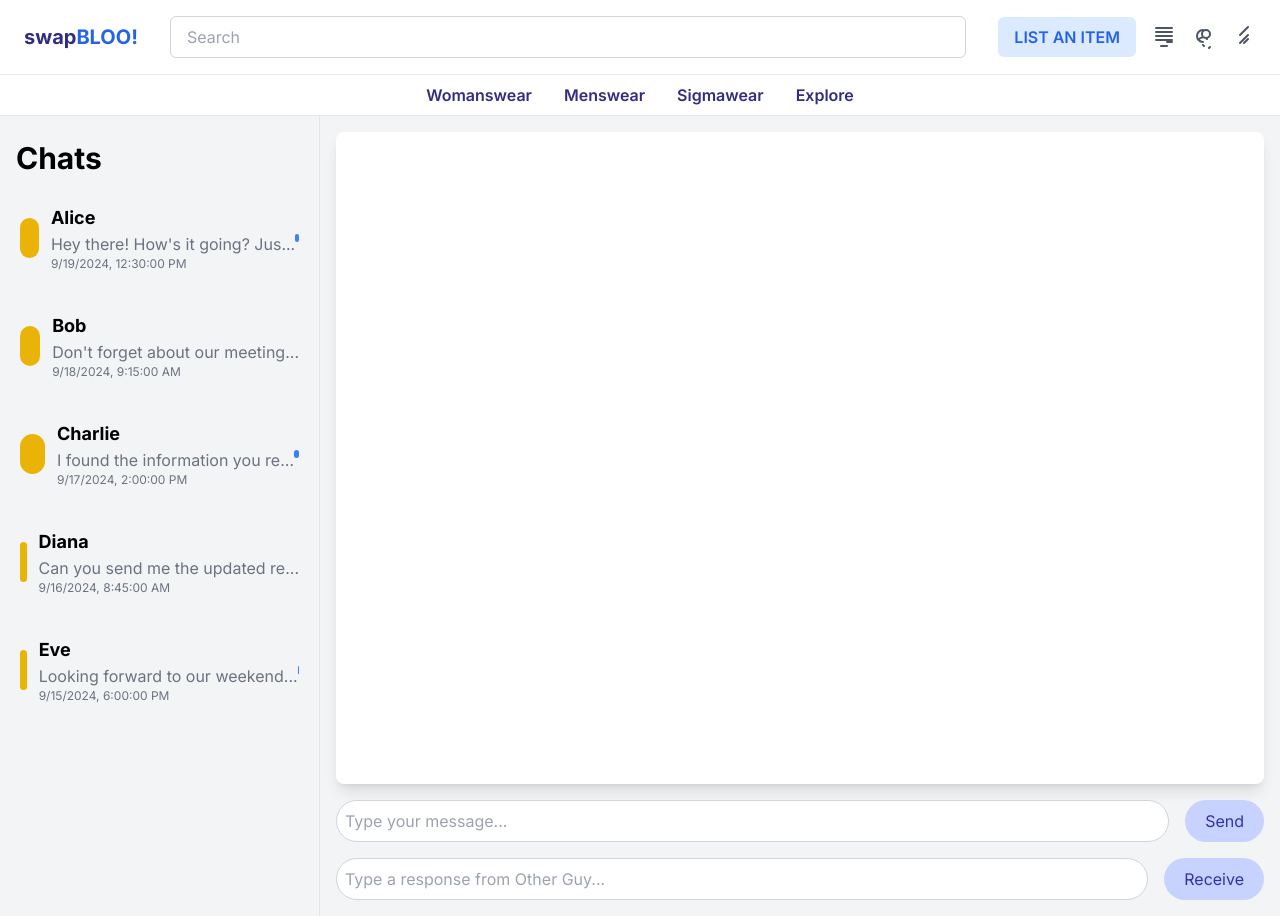
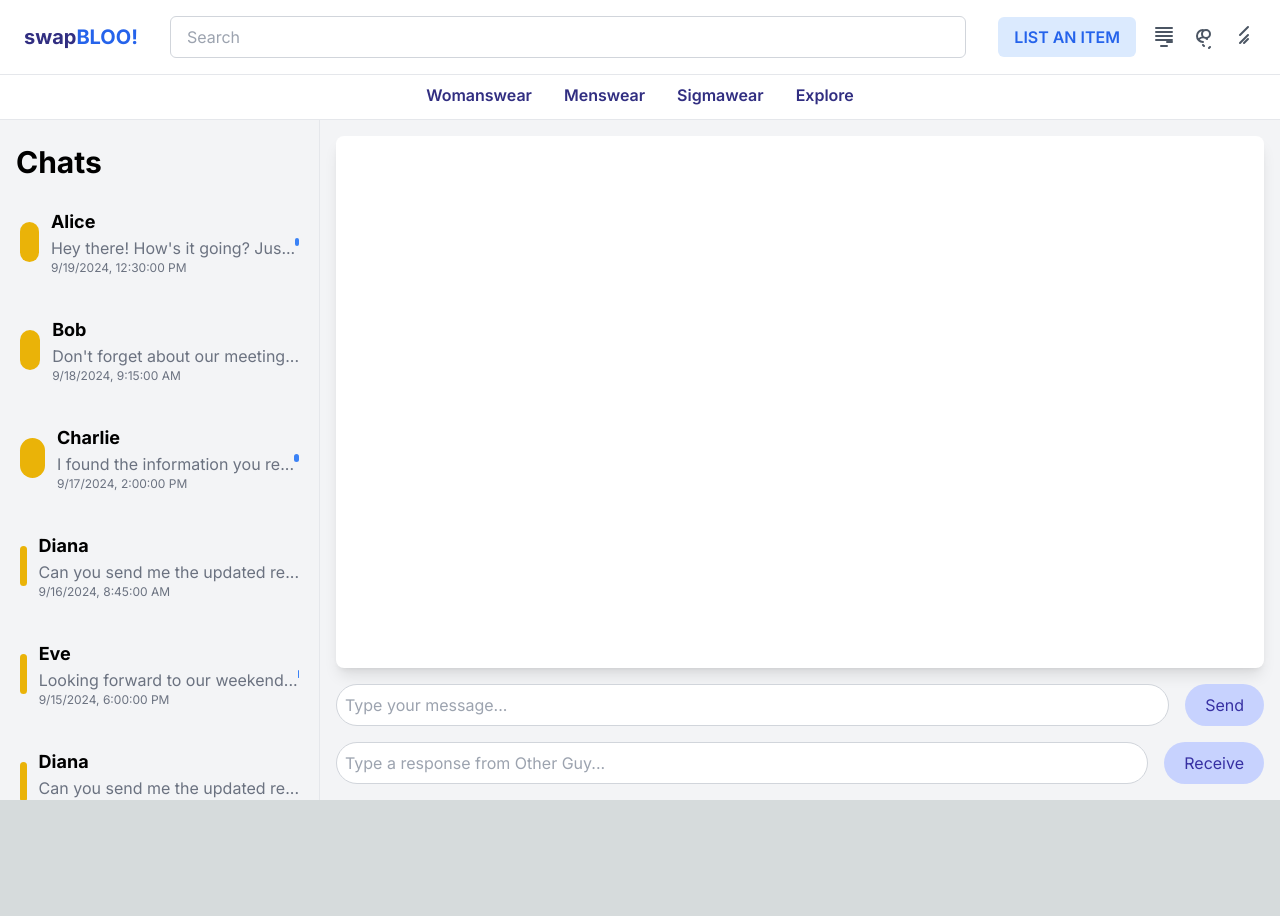
Before and after one commit to luowarren/Swapbloo-App, a Next.js app in the folder frontend/: page /chats in a window 1280 px wide. After the commit the page ends 800 px from the top, so only its background shows below. Built offline with nearby package versions, Linux system fonts and the light colour scheme.

Commit message:
fixed scrolls

```diff
--- a/frontend/app/chats/page.tsx
+++ b/frontend/app/chats/page.tsx
@@ -1,6 +1,6 @@
 "use client"; // This marks the component as a Client Component
 
-import React, { useState, FormEvent } from "react";
+import React, { useState, FormEvent, useRef, useEffect } from "react";
 import MessagePreview from "../components/MessagePreview";
 
 const data = [
@@ -34,22 +34,40 @@ const data = [
     date: "2024-09-15T18:00:00Z",
     viewed: false,
   },
+  {
+    username: "Diana",
+    message: "Can you send me the updated report when you have a moment?",
+    date: "2024-09-16T08:45:00Z",
+    viewed: true,
+  },
+  {
+    username: "Eve",
+    message: "Looking forward to our weekend trip!",
+    date: "2024-09-15T18:00:00Z",
+    viewed: false,
+  },
 ];
 
 const ChatPage: React.FC = () => {
-  const [messages, setMessages] = useState<string[]>([]);
+  const [messages, setMessages] = useState<{ text: string; sender: string }[]>([]);
   const [meInput, setMeInput] = useState<string>(""); // Input for sending messages as "Me"
   const [otherGuyInput, setOtherGuyInput] = useState<string>(""); // Input for receiving messages from "Other Guy"
   const [activeChat, setActiveChat] = useState<number | null>(null);
-  const [selectedMessageIndex, setSelectedMessageIndex] = useState<
-    number | null
-  >(null);
+  const [selectedMessageIndex, setSelectedMessageIndex] = useState<number | null>(null);
+  const messageBoxRef = useRef<HTMLDivElement>(null); // Create a ref for the messageBox
+
+  // Scroll to the bottom of the messageBox when messages change
+  useEffect(() => {
+    if (messageBoxRef.current) {
+      messageBoxRef.current.scrollTop = messageBoxRef.current.scrollHeight;
+    }
+  }, [messages]);
 
   // Handle sending messages from "Me"
   const handleSend = (e: FormEvent) => {
     e.preventDefault();
     if (meInput.trim()) {
-      setMessages((prevMessages) => [...prevMessages, meInput]);
+      setMessages((prevMessages) => [...prevMessages, { text: meInput, sender: 'me' }]);
       setMeInput(""); // Clear "Me" input after sending
     }
   };
@@ -58,7 +76,7 @@ const ChatPage: React.FC = () => {
   const handleReceive = (e: FormEvent) => {
     e.preventDefault();
     if (otherGuyInput.trim()) {
-      setMessages((prevMessages) => [...prevMessages, otherGuyInput]);
+      setMessages((prevMessages) => [...prevMessages, { text: otherGuyInput, sender: 'other' }]);
       setOtherGuyInput(""); // Clear "Other Guy" input after receiving
     }
   };
@@ -77,9 +95,9 @@ const ChatPage: React.FC = () => {
   };
 
   return (
-    <div className="flex h-screen">
+    <div className="flex h-[85vh]">
       {/* Sidebar for other chats */}
-      <div className="w-1/4 bg-gray-100 py-4 border-r">
+      <div className="w-1/4 bg-gray-100 py-4 border-r overflow-y-auto h-full">
         <h2 className="text-black font-bold text-3xl p-2 px-4">Chats</h2>
         {data.map((msg, index) => (
           <div key={index} onClick={() => toggleMessageSelection(index)}>
@@ -96,19 +114,23 @@ const ChatPage: React.FC = () => {
 
       {/* Main chat area */}
       <div className="flex-grow flex flex-col h-full p-4 bg-gray-100">
-        <div className="flex-grow p-4 bg-white rounded-lg shadow-lg overflow-auto">
+      <div
+          ref={messageBoxRef} // Attach the ref here
+          id="messageBox"
+          className="flex-grow p-4 bg-white rounded-lg shadow-lg overflow-auto"
+        >
           <div className="flex flex-col space-y-2">
             {messages.map((msg, index) => (
               <div
                 key={index}
                 className={`inline-block max-w-[50%] p-2 rounded-full py-2 pl-5 pr-5 break-words ${
-                  index % 2 === 0 ? "ml-auto text-white" : "mr-auto text-black"
+                  msg.sender === 'me' ? "ml-auto text-white" : "mr-auto text-black"
                 }`}
                 style={{
-                  backgroundColor: index % 2 === 0 ? "#3730A3" : "#C7D2FE",
+                  backgroundColor: msg.sender === 'me' ? "#3730A3" : "#C7D2FE",
                 }}
               >
-                {msg}
+                {msg.text}
               </div>
             ))}
           </div>
--- a/frontend/app/nav/page.tsx
+++ b/frontend/app/nav/page.tsx
@@ -11,7 +11,7 @@ const NavBar: React.FC = () => {
   const isActive = (path: string) => pathname === path;
 
   return (
-    <nav className="bg-white border-b shadow-sm">
+    <nav className="bg-white border-b shadow-sm h-[15vh]">
       <div className="container mx-auto flex items-center justify-between py-4 px-6">
         {/* Left side: Logo */}
         <div className="flex items-center">
@@ -100,34 +100,41 @@ const NavBar: React.FC = () => {
       <div className="bg-white border-t">
         <div className="container mx-auto py-2 px-6 flex justify-center space-x-8">
           <Link href="/marketplace">
-            <p className={`font-semibold hover:text-pink-700 ${
+            <p
+              className={`font-semibold hover:text-pink-700 ${
                 isActive("/swipemode") ? "text-pink-500" : "text-indigo-900"
-            }`}>
+              }`}
+            >
               Womanswear
             </p>
           </Link>
           <Link href="/marketplace">
-            <p className={`font-semibold hover:text-pink-700 ${
+            <p
+              className={`font-semibold hover:text-pink-700 ${
                 isActive("/swipemode") ? "text-pink-500" : "text-indigo-900"
-            }`}>
+              }`}
+            >
               Menswear
             </p>
           </Link>
           <Link href="/marketplace">
-            <p className={`font-semibold hover:text-pink-700 ${
+            <p
+              className={`font-semibold hover:text-pink-700 ${
                 isActive("/swipemode") ? "text-pink-500" : "text-indigo-900"
-            }`}>
+              }`}
+            >
               Sigmawear
             </p>
           </Link>
           <Link href="/marketplace">
-            <p className={`font-semibold hover:text-pink-700 ${
+            <p
+              className={`font-semibold hover:text-pink-700 ${
                 isActive("/swipemode") ? "text-pink-500" : "text-indigo-900"
-            }`}>
+              }`}
+            >
               Explore
             </p>
           </Link>
-
         </div>
       </div>
     </nav>
```
Lines whose indentation alone changed are shown as unchanged.
